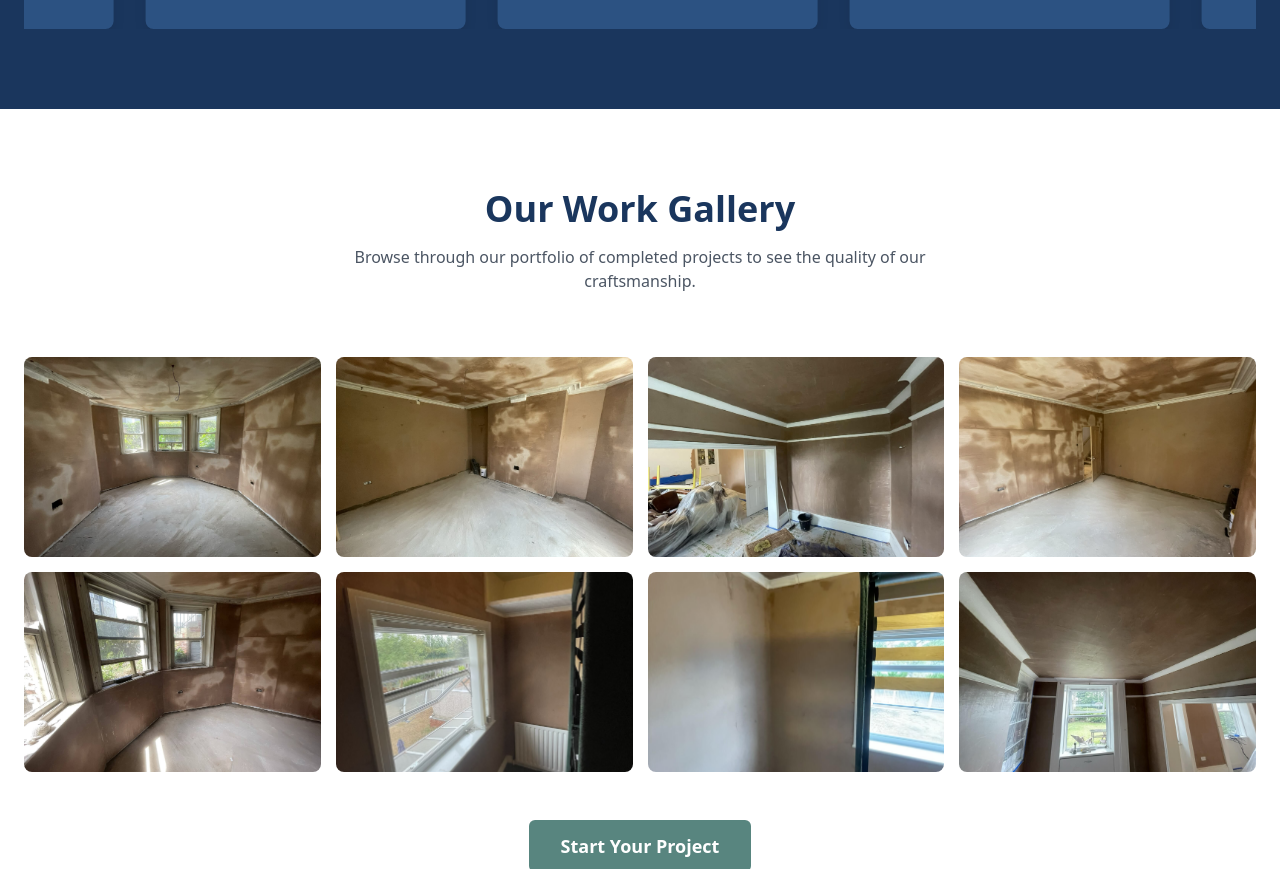
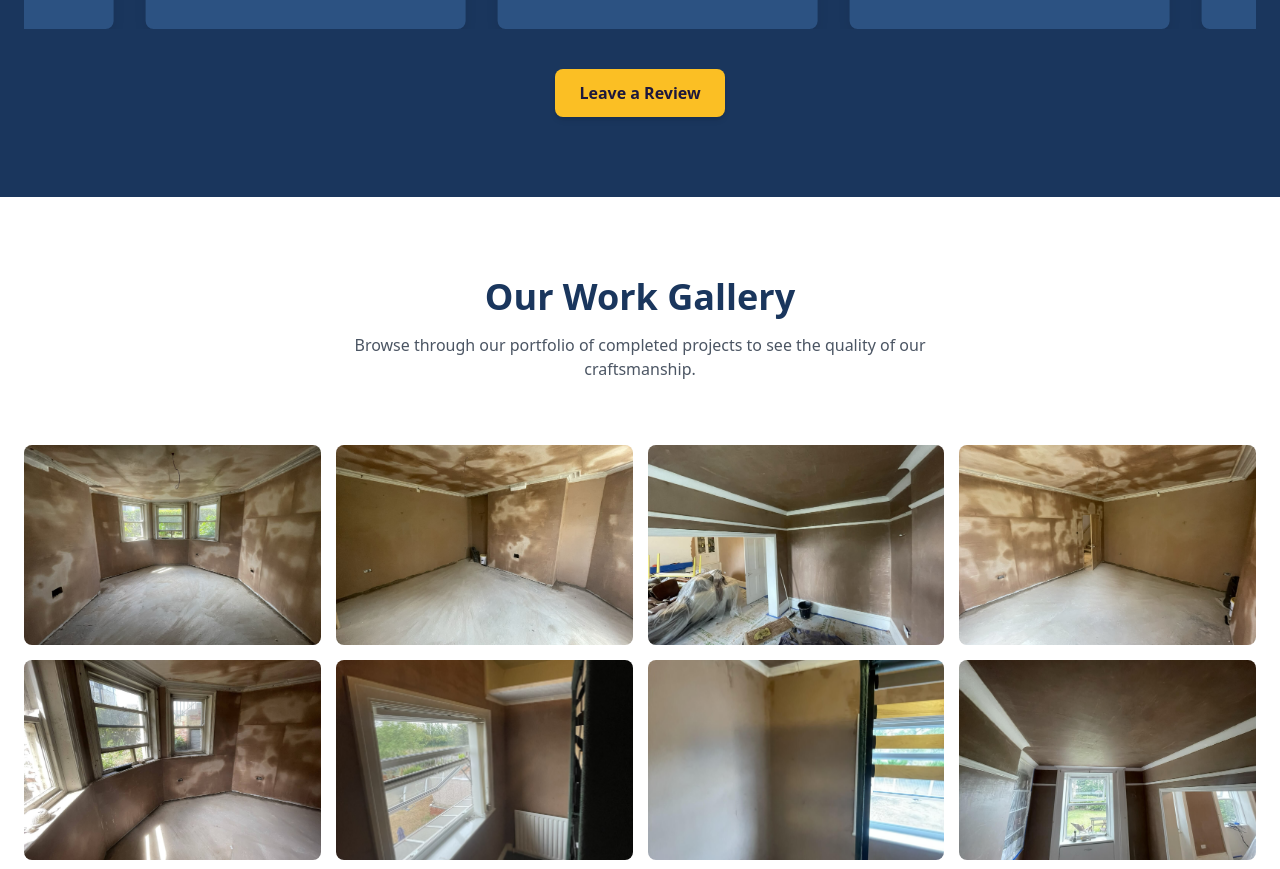
Before and after one commit to Flowery7/HomeRev, a plain HTML site: page index.html in a window 1280 px wide. Shown: the part 3743-4612 px from the top of the page. Drawn offline with nearby package versions, Linux system fonts and the light colour scheme.

Commit message:
added link to reviews on google

```diff
--- a/index.html
+++ b/index.html
@@ -338,7 +338,7 @@
 
 
   <!-- Reviews Button -->
-  <a href="https://www.checkatrade.com/trades" target="_blank"
+  <a href="https://www.checkatrade.com/trades/ryanjohnsonplastering1123952" target="_blank"
      class="bg-red-600 hover:bg-red-700 text-white font-semibold py-3 px-6 rounded-lg shadow-md transition-colors duration-300">
     Our Reviews
   </a>
@@ -633,11 +633,16 @@
               <p class="text-sm opacity-80">Client</p>
             </div>
           </div>
-        </div>
 
       </div>
     </div>
   </div>
+  <div class="text-center mt-10">
+      <a href="https://www.google.com/search?sca_esv=e63747d83a281166&sxsrf=AE3TifOUiJOpUn9OuLG1sTU5p5GvIEZXeg:1756302366751&si=AMgyJEtREmoPL4P1I5IDCfuA8gybfVI2d5Uj7QMwYCZHKDZ-Ew7qde293aTGJ0Wdfcwt-Xt0e3ImYvMmU63RFVLVk-e2AvldQVkzk9VdiOv4msqsInzLGdDbOiZEOm_IyXI_nwcWm9ZK67gtPn8j8Jf1sMLWP0wKuQ%3D%3D&q=Home+Revival+Plastering+Reviews&sa=X&ved=2ahUKEwiV3cCVkKuPAxW46wIHHeAbAlQQ0bkNegQIMRAD&biw=1528&bih=738&dpr=1.25" target="_blank"
+        class="inline-block px-6 py-3 bg-amber-400 text-[#1D183C] font-bold rounded-lg shadow-md hover:bg-amber-300 transition">
+        Leave a Review
+      </a>
+    </div>
 </section>
 
 <style>
```
